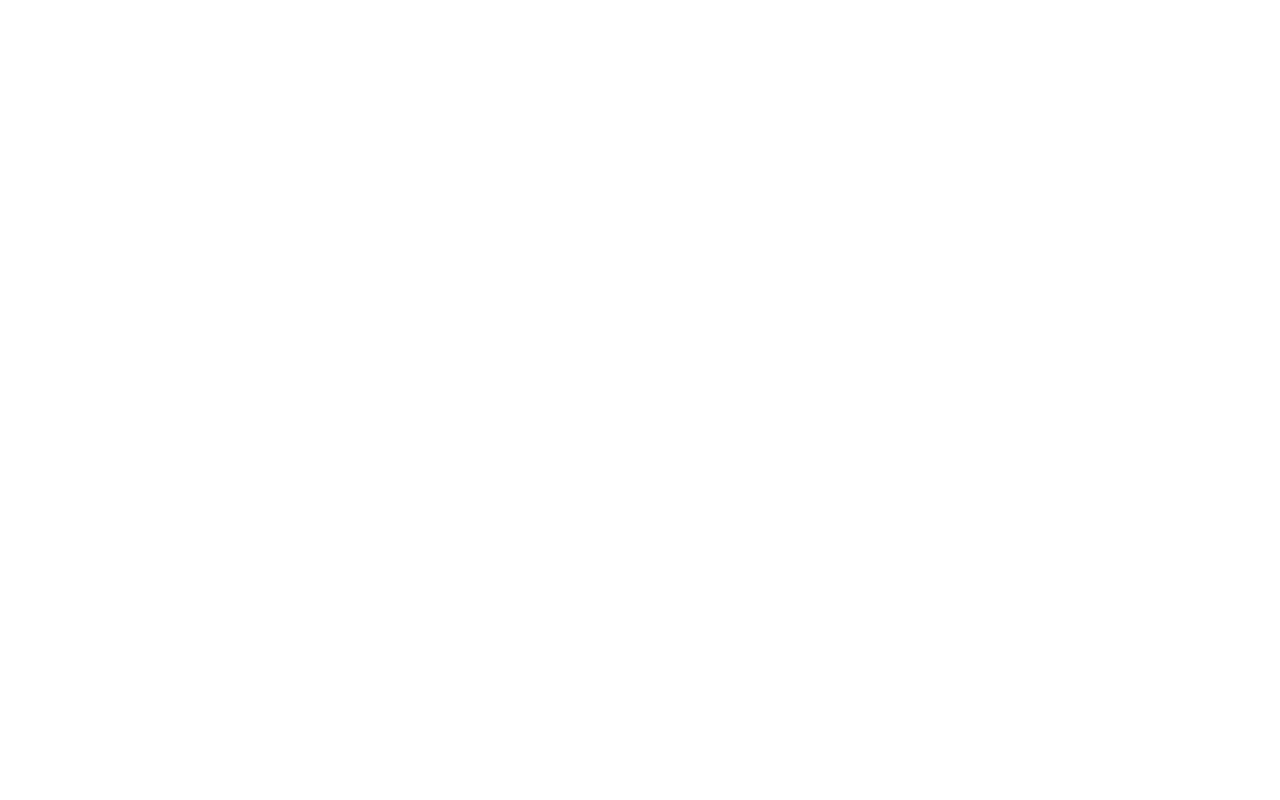
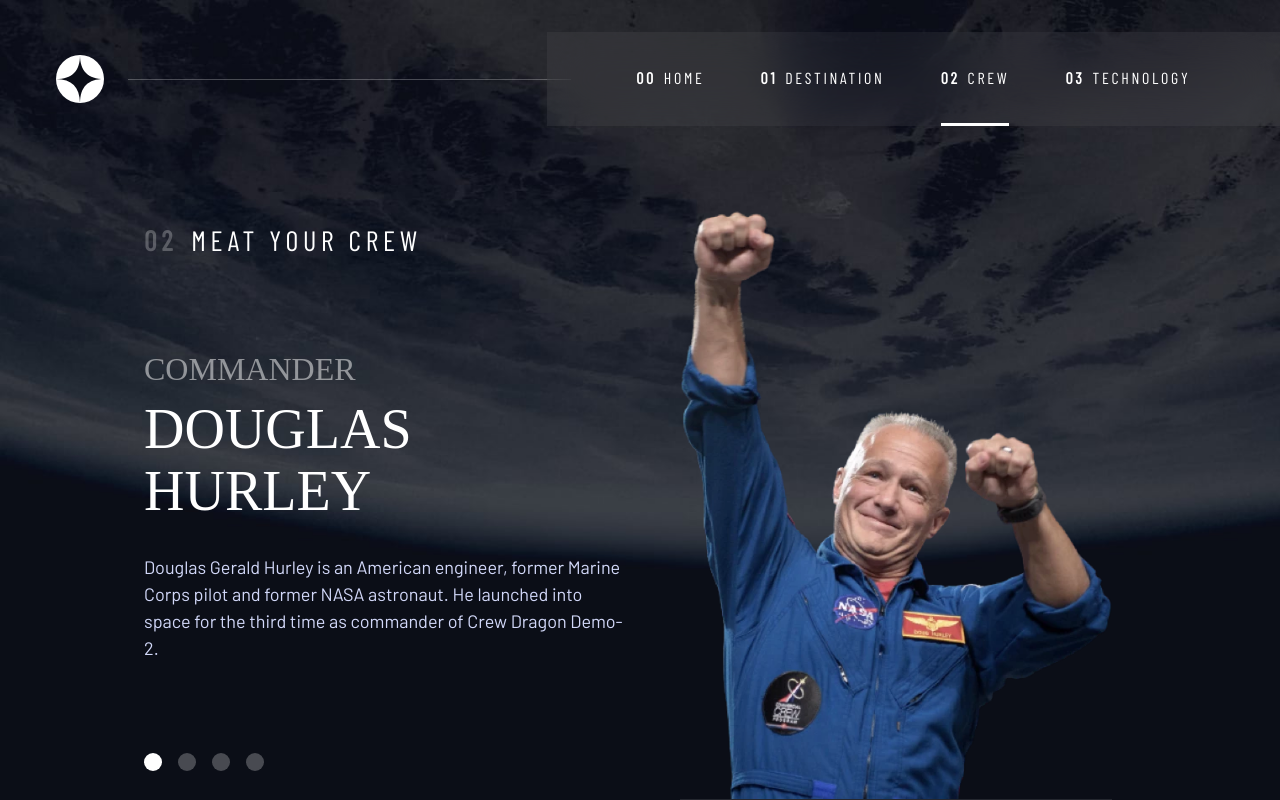
Before and after one commit to lanachayka/space-travel, a plain HTML site: page crew.html in a window 1280 px wide. Drawn offline with nearby package versions, Linux system fonts and the light colour scheme; a web font is replaced by a local one.

Commit message:
crew page

```diff
--- a/crew.html
+++ b/crew.html
@@ -1,13 +1,58 @@
 <!DOCTYPE html>
 <html lang="en">
+
 <head>
   <meta charset="UTF-8">
   <meta name="viewport" content="width=device-width, initial-scale=1.0">
-
   <link rel="icon" type="image/png" sizes="32x32" href="./assets/favicon-32x32.png">
-
+  <!-- Our custom CSS -->
+  <link rel="stylesheet" href="./index.css" />
   <title>Crew</title>
 </head>
-<body>
+
+<body class="crew">
+  <a class="skip-to-content" href="#main">Skip to content</a>
+  <header class="primary-header flex">
+    <div>
+      <img src="assets/shared/logo.svg" alt="space tourism logo" class="logo"></img>
+    </div>
+    <button class="mobile-nav-toggle" aria-controls="primary-navigation" aria-expanded="false"><span
+        class="sr-only">Menu</span></button>
+    <nav>
+      <ul id="primary-navigation" data-visible="false" class="primary-navigation underline-indicators flex">
+        <li><a class="text-white ff-sans-cond uppercase letter-spacing-2 fs-300" href="index.html"><span
+              aria-hidden="true">00</span>home</a></li>
+        <li><a class="text-white ff-sans-cond uppercase letter-spacing-2 fs-300" href="./destination.html"><span
+              aria-hidden="true">01</span>destination</a></li>
+        <li class="active"><a class="text-white ff-sans-cond uppercase letter-spacing-2 fs-300" href="./crew.html"><span
+              aria-hidden="true">02</span>crew</a></li>
+        <li><a class="text-white ff-sans-cond uppercase letter-spacing-2 fs-300" href="./technology.html"><span
+              aria-hidden="true">03</span>technology</a></li>
+      </ul>
+    </nav>
+  </header>
+  <main id="main" class="grid-container grid-container--crew flow">
+    <h1 class="numbered-title"><span aria-hidden="true">02</span>meat your crew</h1>
+
+    <div class="dot-indicators flex">
+      <button aria-selected="true"><span class="sr-only">The commander</span></button>
+      <button aria-selected="false"><span class="sr-only">The mission specialist</span></button>
+      <button aria-selected="false"><span class="sr-only">The pilot</span></button>
+      <button aria-selected="false"><span class="sr-only">The engineer</span></button>
+    </div>
+
+    <article class="crew-info flow">
+      <header class="flow flow--space-small">
+        <h2 class="fs-600 ff-serif uppercase">Commander</h2>
+        <p class="fs-700 ff-serif uppercase">Douglas Hurley</p>
+      </header>
+      <p class="text-accent">Douglas Gerald Hurley is an American engineer, former Marine Corps pilot and former NASA
+        astronaut. He launched into space for the third time as commander of Crew Dragon Demo-2.</p>
+    </article>
+    <picture>
+      <source srcset="assets/crew/image-douglas-hurley.webp" type="image/webp">
+      <img src="assets/crew/image-douglas-hurley.png" alt="Douglas Hurley">
+    </picture>
+  </main>
 </body>
 </html>
--- a/index.css
+++ b/index.css
@@ -140,6 +140,10 @@ select {
 
 .flow > *:where(:not(:first-child)) {
   margin-top: var(--flow-space, 1rem);
+}
+
+.flow--space-small {
+  --flow-space: .75rem;
 }
 
 .container {
@@ -534,6 +538,23 @@ body {
   }
 }
 
+/* crew */
+.crew {
+  background-image: url(./assets/crew/background-crew-mobile.jpg);
+}
+
+@media (min-width: 35em) {
+  .crew {
+    background-image: url(./assets/crew/background-crew-tablet.jpg);
+  }
+}
+
+@media (min-width: 45em) {
+  .crew {
+    background-image: url(./assets/crew/background-crew-desktop.jpg);
+  }
+}
+
 /* ---------------------------- */
 /* Layout                       */
 /* ---------------------------- */
@@ -563,7 +584,7 @@ body {
   'content';
 }
 
-.grid-container--destination > img {
+.grid-container--destination > picture {
   grid-area: image;
   max-width: 60%;
 }
@@ -588,6 +609,33 @@ body {
   font-size: 1.75rem;
 }
 
+.grid-container--crew {
+  --flow-space: 2rem;
+  grid-template-areas:
+  'title'
+  'image'
+  'tabs'
+  'content';
+}
+
+.grid-container--crew > picture {
+  grid-area: image;
+  max-width: 60%;
+  border-bottom: 1px solid hsl( var(--clr-white) / .1);
+}
+
+.grid-container--crew > .dot-indicators {
+  grid-area: tabs;
+}
+
+.grid-container--crew > .crew-info {
+  grid-area: content;
+}
+
+.crew-info h2 {
+  color: hsl(var(--clr-white)/.5)
+}
+
 @media (min-width:35em) {
   .numbered-title {
     justify-self: start;
@@ -596,6 +644,14 @@ body {
   .destination-meta {
     flex-direction: row;
     justify-content: space-evenly;
+  }
+  .grid-container--crew {
+    padding-bottom: 0;
+    grid-template-areas:
+    'title'
+    'content'
+    'tabs'
+    'image'
   }
 }
 
@@ -637,8 +693,24 @@ body {
     --gap: min(6vw, 6rem);
   }
 
-  .grid-container--destination > img {
+  .grid-container--destination > picture,
+  .grid-container--crew > picture {
     max-width: 90%;
   }
 
+  .grid-container--crew {
+    grid-template-areas:
+    '. title image .'
+    '. content image .'
+    '. tabs image .'
+  }
+
+  .grid-container--crew > .dot-indicators{
+    justify-self: start;
+  }
+
+  .grid-container--crew > picture{
+    align-self: end;
+  }
+
 }
```
Also changed, not shown: destination.html (+12 -2 lines), index.html (+7 -0 lines).
